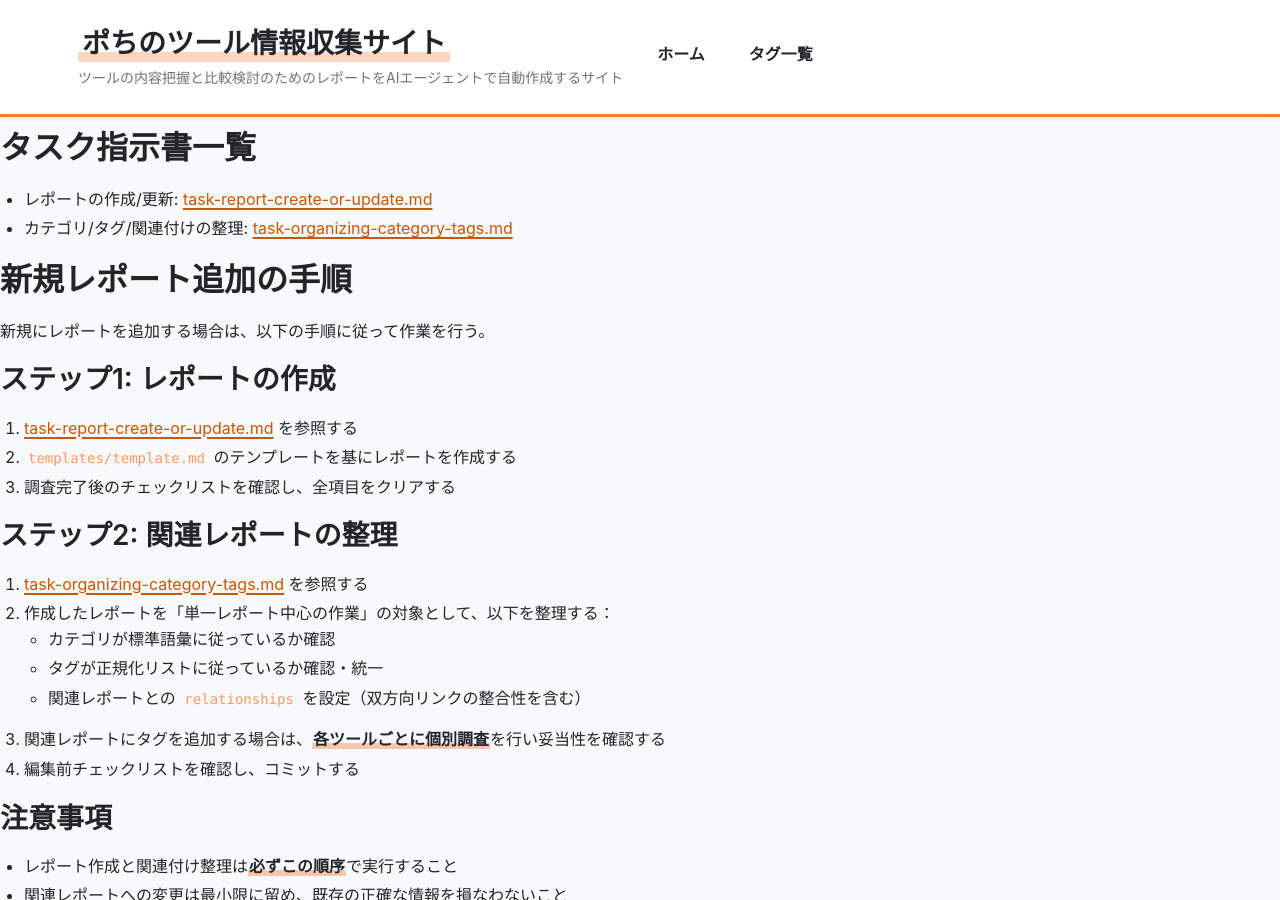
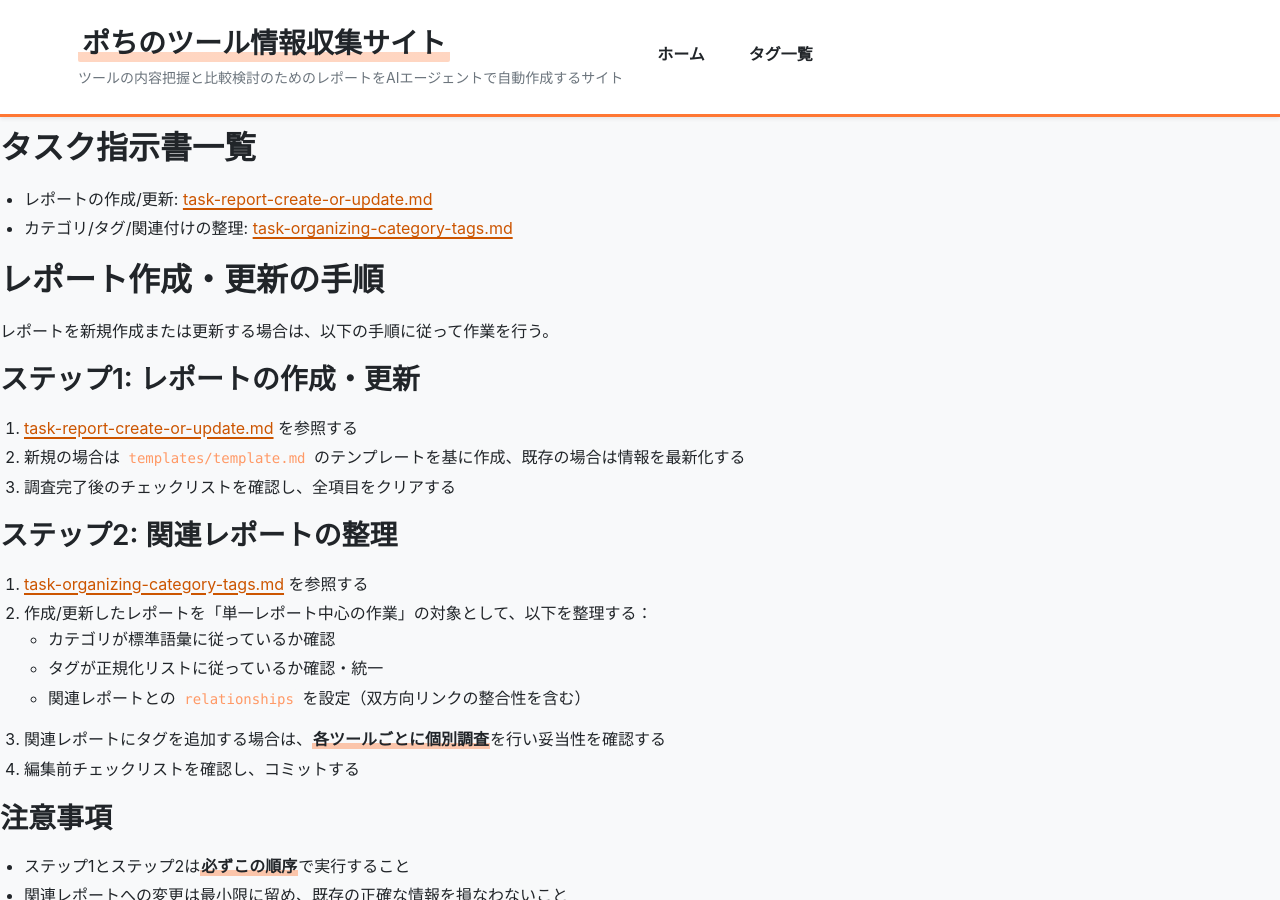
Before and after one commit to aegisfleet/tool-survey-report, a Jekyll site: the page built from AGENTS.md, in a window 1280 px wide and 900 px high, scrolled down 197 px. Built offline with Jekyll 4.4.1, drawn with Linux system fonts in a browser that asks for light colours; our own code applies the rules of GitHub Pages for plain Markdown files.

Commit message:
chore: remove daily category/tag update workflow and update AGENTS.md.

```diff
--- a/AGENTS.md
+++ b/AGENTS.md
@@ -10,20 +10,20 @@
 - レポートの作成/更新: [task-report-create-or-update.md](./task-report-create-or-update.md)
 - カテゴリ/タグ/関連付けの整理: [task-organizing-category-tags.md](./task-organizing-category-tags.md)
 
-## 新規レポート追加の手順
+## レポート作成・更新の手順
 
-新規にレポートを追加する場合は、以下の手順に従って作業を行う。
+レポートを新規作成または更新する場合は、以下の手順に従って作業を行う。
 
-### ステップ1: レポートの作成
+### ステップ1: レポートの作成・更新
 
 1. [task-report-create-or-update.md](./task-report-create-or-update.md) を参照する
-2. `templates/template.md` のテンプレートを基にレポートを作成する
+2. 新規の場合は `templates/template.md` のテンプレートを基に作成、既存の場合は情報を最新化する
 3. 調査完了後のチェックリストを確認し、全項目をクリアする
 
 ### ステップ2: 関連レポートの整理
 
 1. [task-organizing-category-tags.md](./task-organizing-category-tags.md) を参照する
-2. 作成したレポートを「単一レポート中心の作業」の対象として、以下を整理する：
+2. 作成/更新したレポートを「単一レポート中心の作業」の対象として、以下を整理する：
    - カテゴリが標準語彙に従っているか確認
    - タグが正規化リストに従っているか確認・統一
    - 関連レポートとの `relationships` を設定（双方向リンクの整合性を含む）
@@ -32,6 +32,6 @@
 
 ### 注意事項
 
-- レポート作成と関連付け整理は**必ずこの順序**で実行すること
+- ステップ1とステップ2は**必ずこの順序**で実行すること
 - 関連レポートへの変更は最小限に留め、既存の正確な情報を損なわないこと
 - 不明点がある場合は公式情報を優先し、推測での変更は避けること
```
Also changed, not shown: .github/workflows/daily-category-update.yml (deleted), .github/workflows/daily-report-maintenance.yml.
